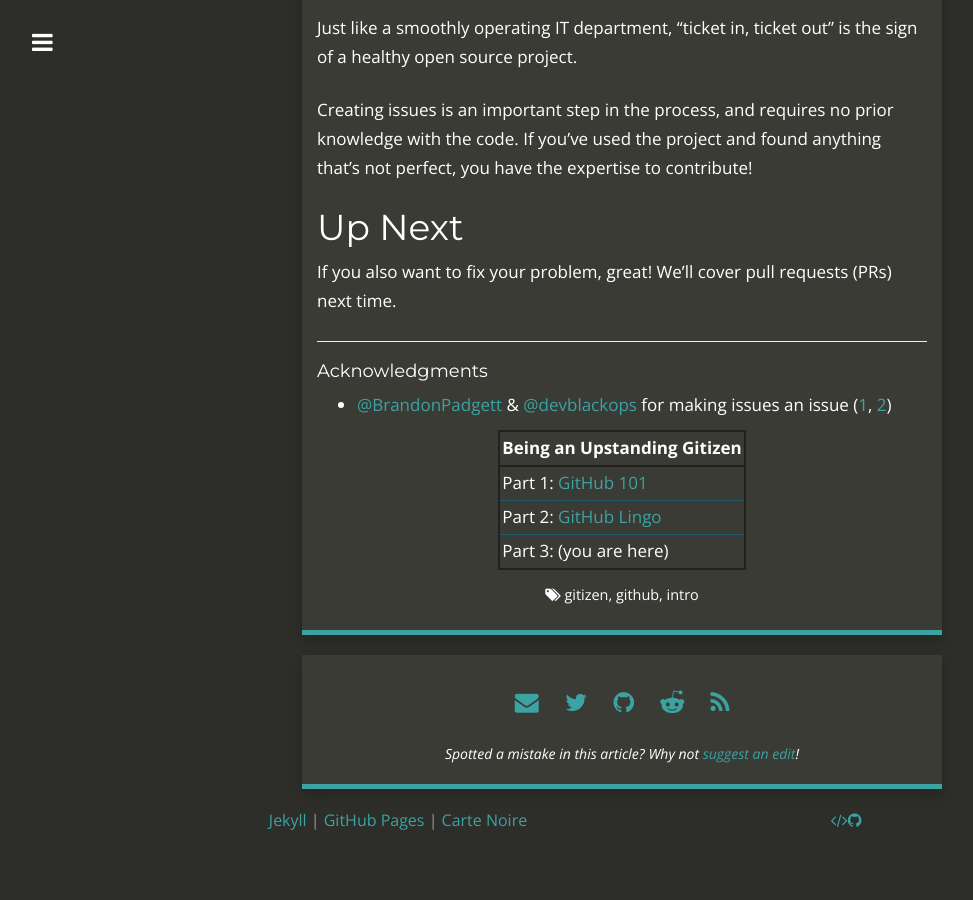
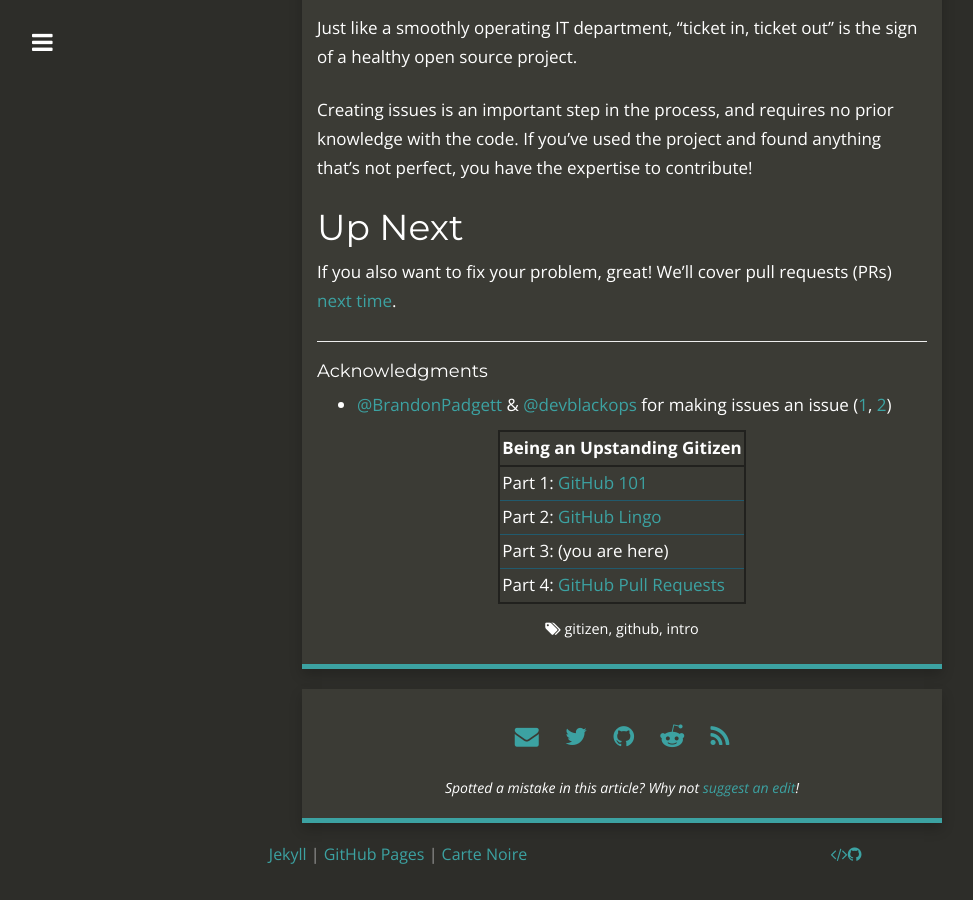
Before and after one commit to brianbunke/brianbunke.github.io, a Jekyll site: the page built from _posts/2017-05-10-github-issues.md, in a window 1280 px wide and 900 px high, scrolled down 7221 px. Shown: the whole window, without its empty margins (18-991 px from the left). Built offline with Jekyll 4.4.1, drawn with Linux system fonts in a browser that asks for light colours; nearby versions of some CDN libraries; before the commit the page ends 8093 px from its top, so only the background shows below that; some of the changed text lies outside the part shown.

Commit message:
Update GitHub series with new post

```diff
--- a/_posts/2017-05-10-github-issues.md
+++ b/_posts/2017-05-10-github-issues.md
@@ -168,7 +168,7 @@ Creating issues is an important step in the process, and requires no prior knowl
 
 ## Up Next
 
-If you also want to fix your problem, great! We'll cover pull requests (PRs) next time.
+If you also want to fix your problem, great! We'll cover pull requests (PRs) [next time].
 
 ---
 
@@ -182,12 +182,14 @@ If you also want to fix your problem, great! We'll cover pull requests (PRs) nex
 | Part 1: [GitHub 101] |
 | Part 2: [GitHub Lingo] |
 | Part 3: (you are here) |
+| Part 4: [GitHub Pull Requests] |
 
 
 
 [2017 PowerShell/DevOps Summit]: https://powershell.org/summit/
 [GitHub 101]: http://www.brianbunke.com/blog/2017/05/08/github-101/
 [GitHub Lingo]: http://www.brianbunke.com/blog/2017/05/09/github-lingo/
+[GitHub Pull Requests]: http://www.brianbunke.com/blog/2017/05/12/github-pr/
 
 [GitHub]: https://github.com
 [PowerShell Core]: https://github.com/PowerShell/PowerShell
```
Also changed, not shown: other parts of _posts/2017-05-10-github-issues.md (+3 -1 lines), _posts/2017-05-08-github-101.md (+3 -1 lines), _posts/2017-05-09-github-lingo.md (+6 -2 lines).
